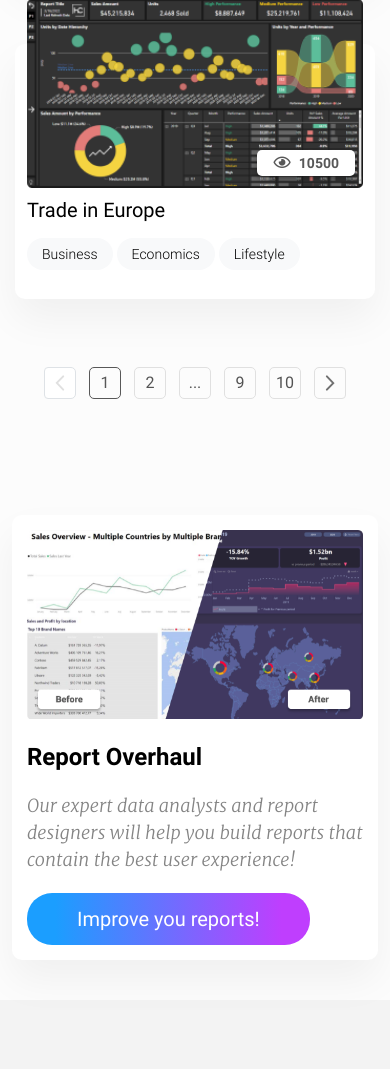
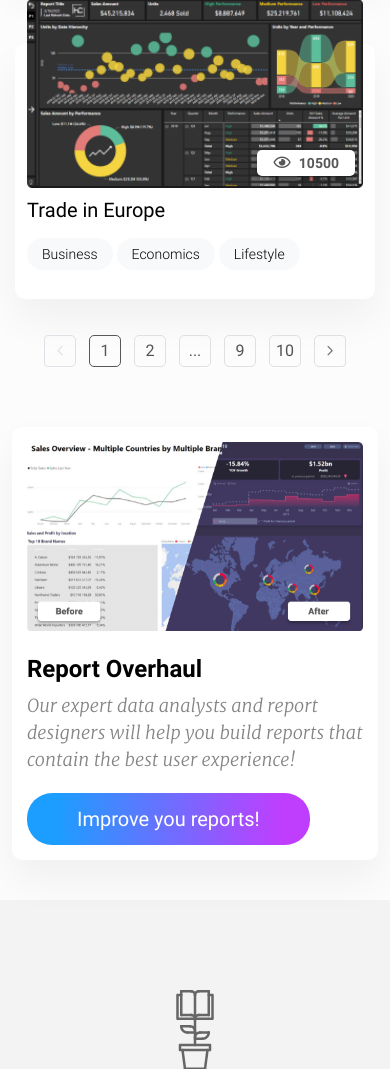
Before and after one commit to annadubynets/zoomcharts-pricing-2022, a web app: file home.html in a window 390 px wide. Shown: the part 3684-4753 px from the top of the page. Run offline with its HTML, style and script files only (its server is not run), Linux system fonts and the light colour scheme; some web fonts are replaced.

Commit message:
fix pagination

```diff
--- a/css/style.scss
+++ b/css/style.scss
@@ -541,6 +541,12 @@ input {
         justify-content: center;
         align-items: center;
         font-size: 20px;
+        span {
+            font-size: 14px;
+            @media (max-width: 768px) {
+                font-size: 10px;
+            }
+        }
         &:focus {
             box-shadow: none;
         }
@@ -563,6 +569,7 @@ input {
 
 .page-item.disabled .page-link {
     color: #E0E0E0;
+    background-color: transparent;
 }
 
 .list-item {
@@ -808,6 +815,9 @@ input {
     .pb-80px {
         padding-bottom: 40px;
     }
+    .pb-100px {
+        padding-bottom: 60px;
+    }
     .pb-120px {
         padding-bottom: 40px;
     }
--- a/home.html
+++ b/home.html
@@ -708,7 +708,7 @@
                 </div>
             </div>
 
-            <div class="row justify-content-center mb-5">
+            <div class="row justify-content-center mb-lg-5 mb-3">
                 <div class="col-xl-4 col-md-6 wave-animation position-relative card-bg mb-30px d-xl-block d-none">
                     <div class="card cursor-pointer h-100">
                         <div class="bg-secondary rounded text-center position-relative">
@@ -875,7 +875,7 @@
             </div>
 
             <nav aria-label="Page navigation" class="pb-100px">
-                <ul class="pagination justify-content-center">
+                <ul class="pagination justify-content-center mb-0">
                     <li class="page-item disabled">
                         <a class="page-link" href="#" tabindex="-1" aria-disabled="true"><span class="icon-arrow-prev"></span></a>
                     </li>
@@ -895,7 +895,7 @@
                     <div class="hero-block search position-relative ps-60px">
                         <div class="row align-items-center">
                             <div class="col-lg-5 order-lg-0 order-1 mt-lg-0 mt-4">
-                                <h4 class="mb-30px">Report Overhaul</h4>
+                                <h4 class="mb-lg-4 mb-2">Report Overhaul</h4>
                                 <p class="font-family-second fst-italic fw-light font-size-20px mb-30px">Our expert data analysts and report designers will help you build reports that contain the best user experience!</p>
                                 <a href="#" class="btn btn-primary">Improve you reports!</a>
                             </div>
```
Also changed, not shown: css/style.css, 1 other file.
